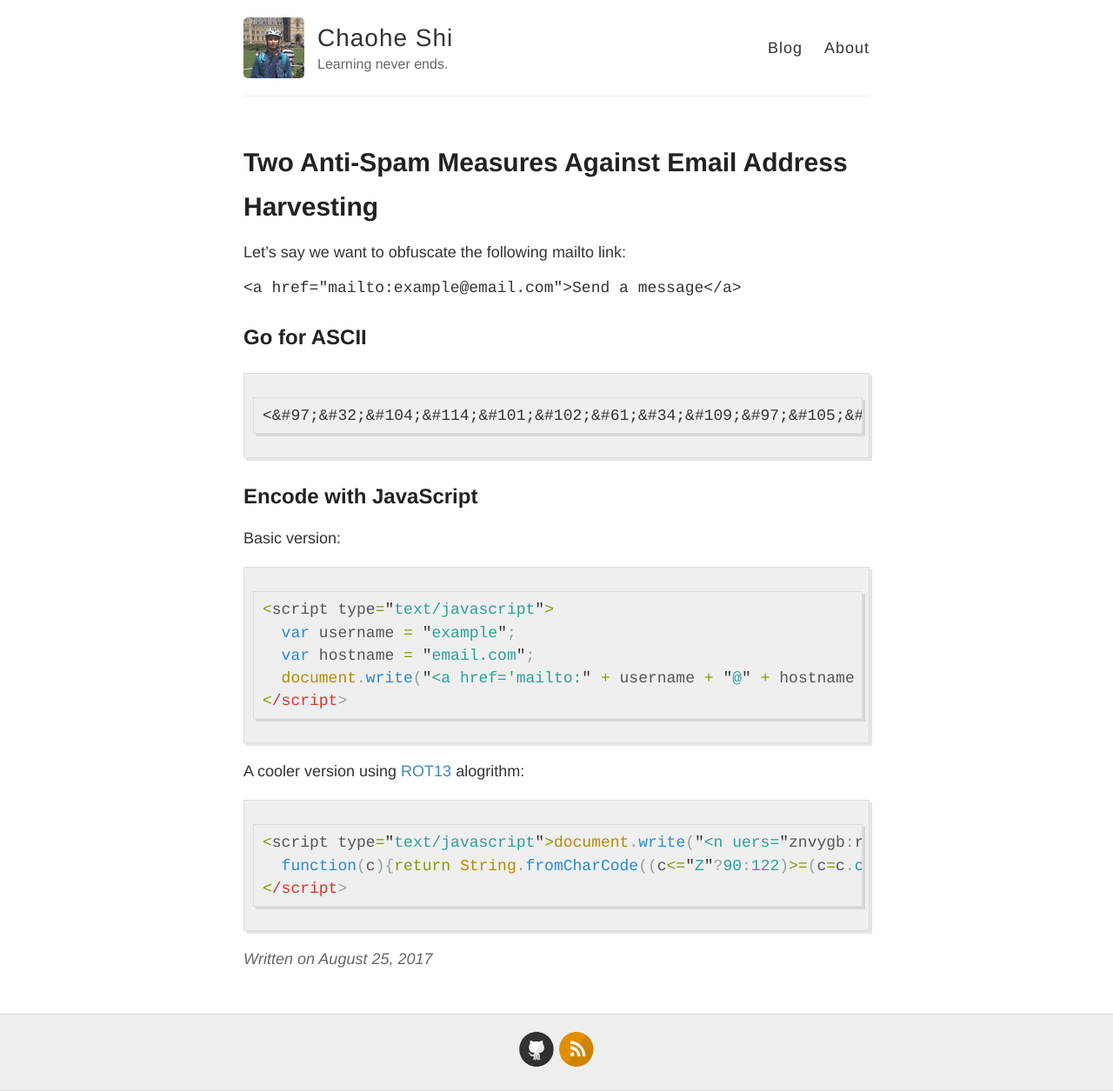
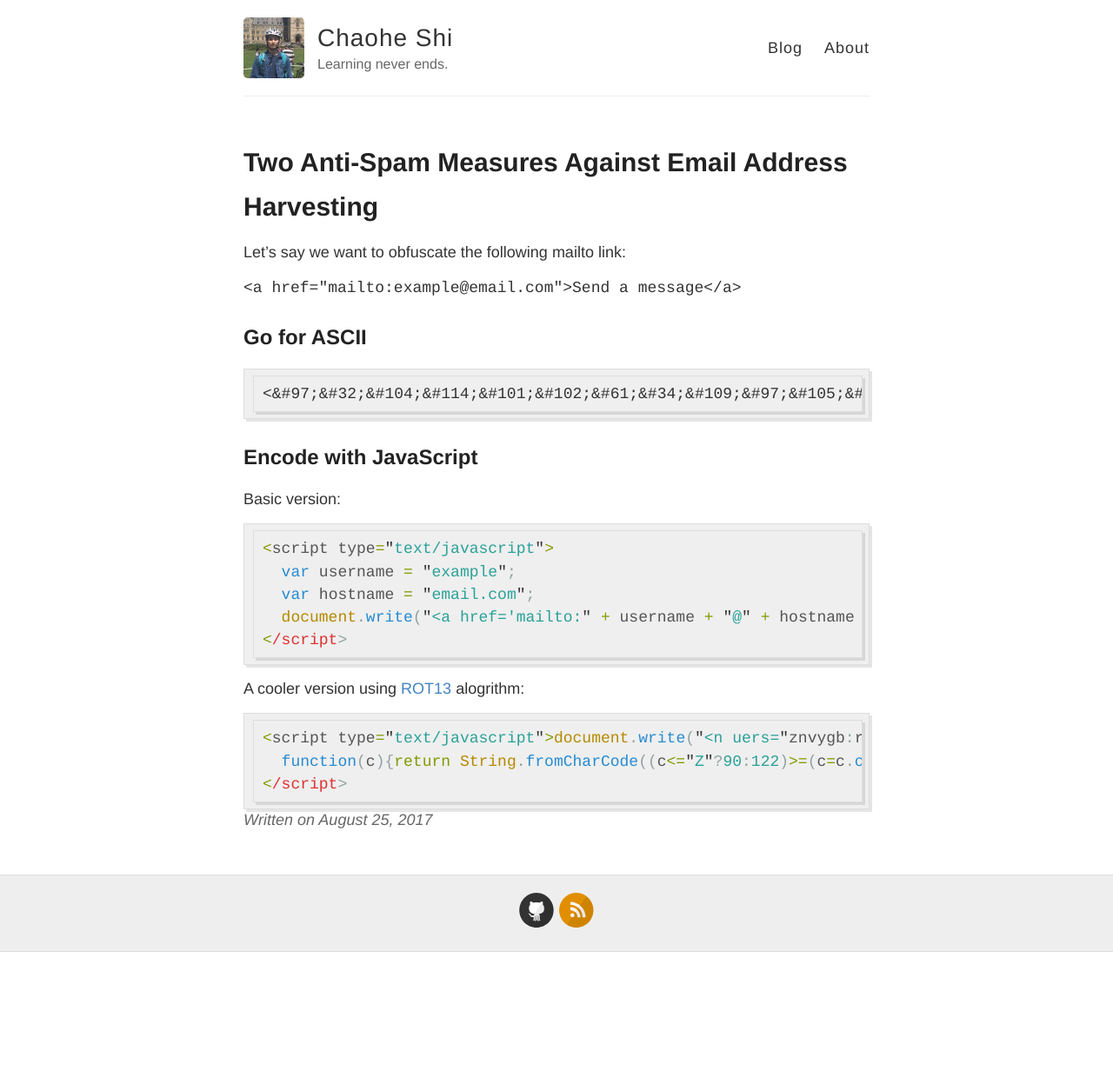
Before and after one commit to chaohershi/chaohershi.github.io, a Jekyll site: the page built from _posts/2017-08-25-Two-Anti-Spam-Measures-Against-Email-Address-Harvesting.md, in a window 1280 px wide. Shown: the whole page at 87% size. Built offline with Jekyll 4.4.1, drawn with Linux system fonts in a browser that asks for light colours; our own code applies the rules of GitHub Pages for plain Markdown files; comment, search, counter and statistics services are not loaded; after the commit the page ends 1095 px from its top, so only the background shows below that.

Commit message:
Fix code highlighting block appearance

```diff
--- a/_sass/_highlights.scss
+++ b/_sass/_highlights.scss
@@ -6,7 +6,7 @@
   -moz-box-shadow: 3px 3px rgba(0,0,0,0.1);
   -webkit-box-shadow: 3px 3px rgba(0,0,0,0.1);
   box-shadow: 3px 3px rgba(0,0,0,0.1);
-  margin: 20px 0 20px 0;
+  margin: 0 0 0 0;
   overflow: auto;
 }
 
```
